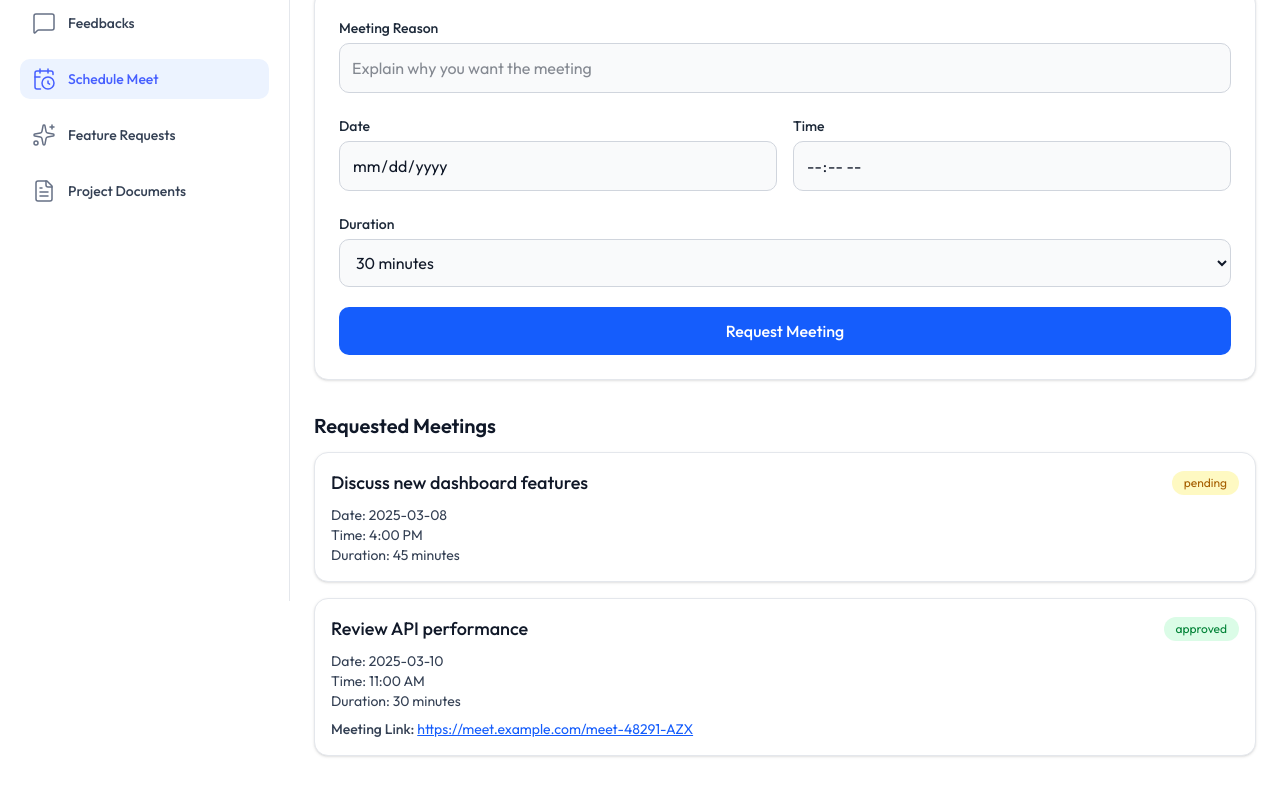
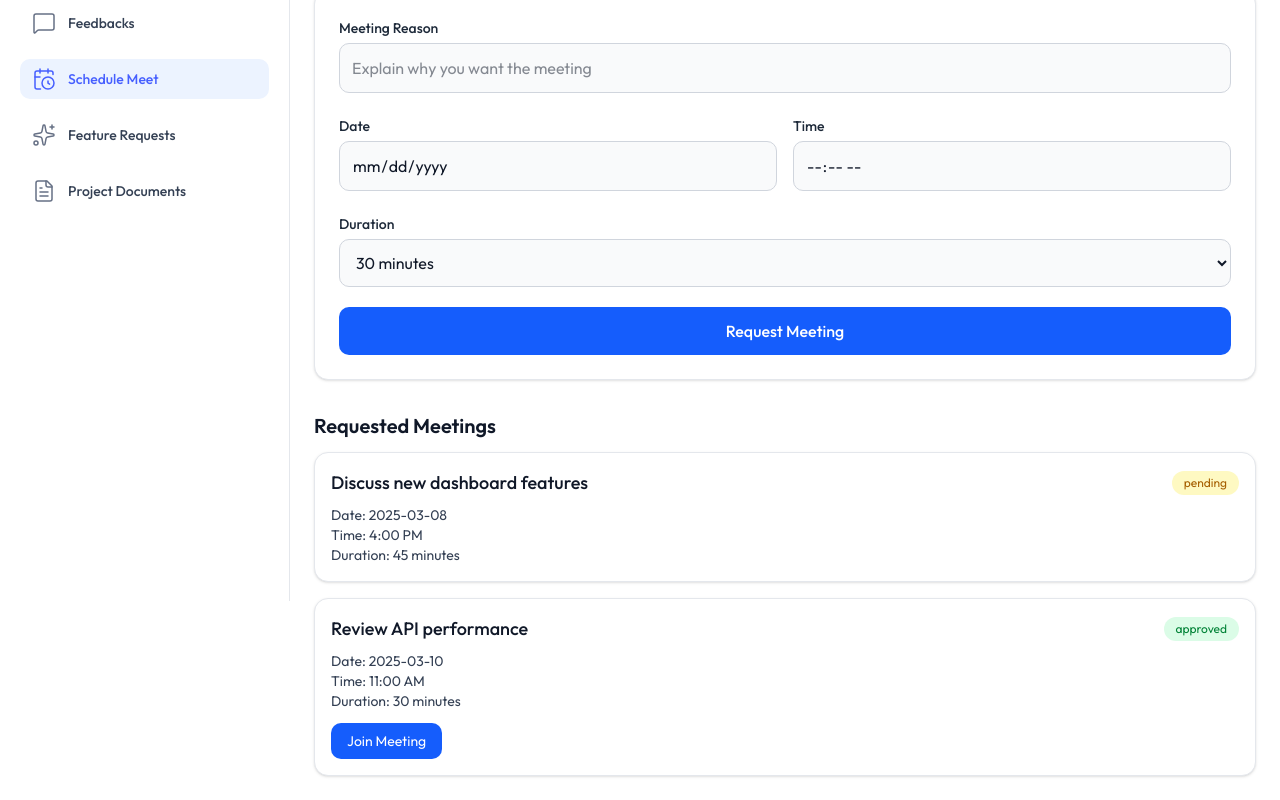
Before and after one commit to ArinovaStudio/managment-system, a Next.js app: page /client/schedule-meet in a window 1280 px wide. Shown: the part 199-999 px from the top of the page. Built offline with nearby package versions, Linux system fonts and the light colour scheme; no server answers.

Commit message:
added join button

```diff
--- a/src/app/client/schedule-meet/page.tsx
+++ b/src/app/client/schedule-meet/page.tsx
@@ -139,8 +139,8 @@ export default function ScheduleMeet() {
 
                 <span
                   className={`px-3 py-1 text-xs rounded-full ${m.status === "approved"
-                      ? "bg-green-100 text-green-700 dark:bg-green-900/40 dark:text-green-300"
-                      : "bg-yellow-100 text-yellow-700 dark:bg-yellow-900/40 dark:text-yellow-300"
+                    ? "bg-green-100 text-green-700 dark:bg-green-900/40 dark:text-green-300"
+                    : "bg-yellow-100 text-yellow-700 dark:bg-yellow-900/40 dark:text-yellow-300"
                     }`}
                 >
                   {m.status}
@@ -158,16 +158,13 @@ export default function ScheduleMeet() {
               </p>
 
               {m.status === "approved" && m.meetLink && (
-                <p className="text-sm text-gray-700 dark:text-gray-300 mt-2">
-                  <span className="font-medium">Meeting Link:</span>{" "}
-                  <a
-                    href={m.meetLink}
-                    target="_blank"
-                    className="text-blue-600 dark:text-blue-400 underline"
-                  >
-                    {m.meetLink}
-                  </a>
-                </p>
+                <button
+                  onClick={() => window.open(m.meetLink, "_blank")}
+                  className="mt-3 px-4 py-2 rounded-lg bg-blue-600 hover:bg-blue-700 text-white text-sm transition"
+                >
+                  Join Meeting
+                </button>
+
               )}
 
             </div>
```
